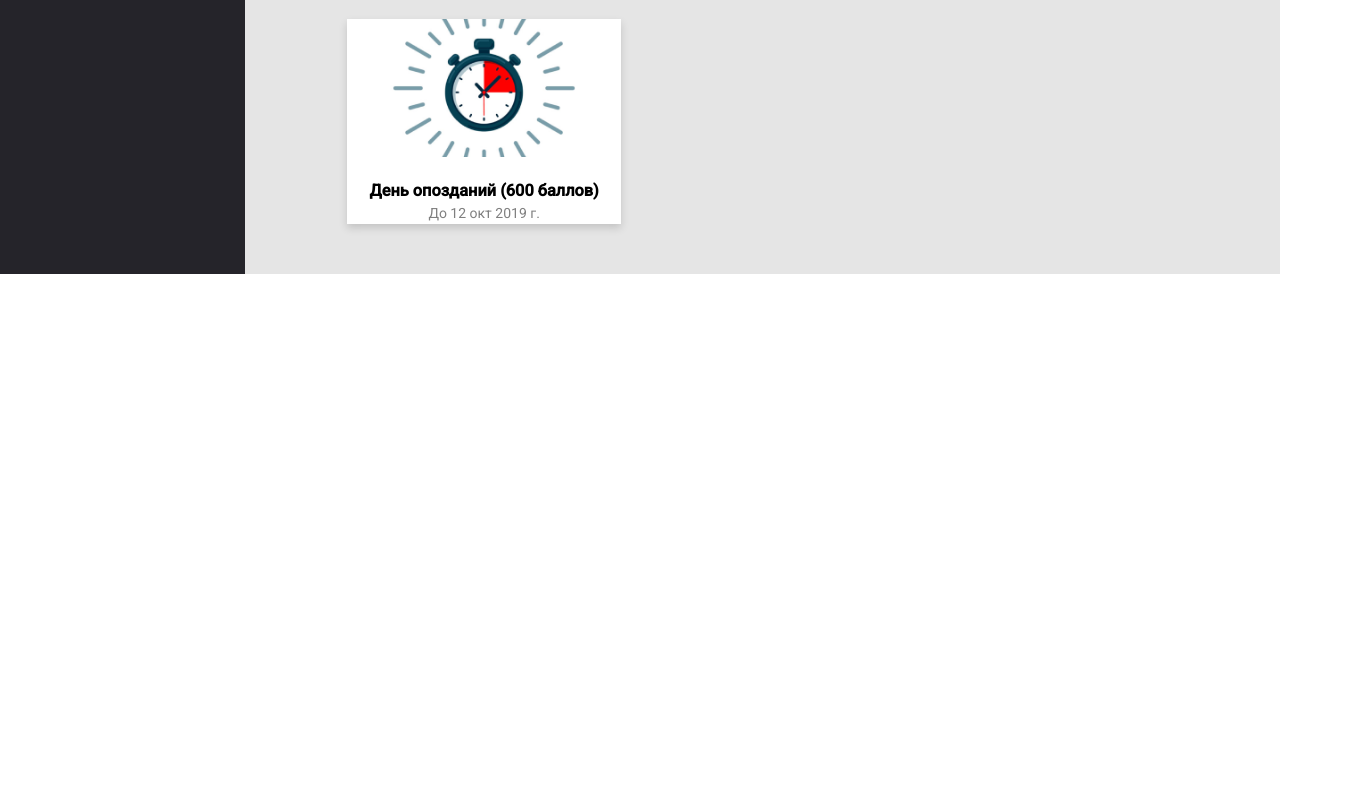
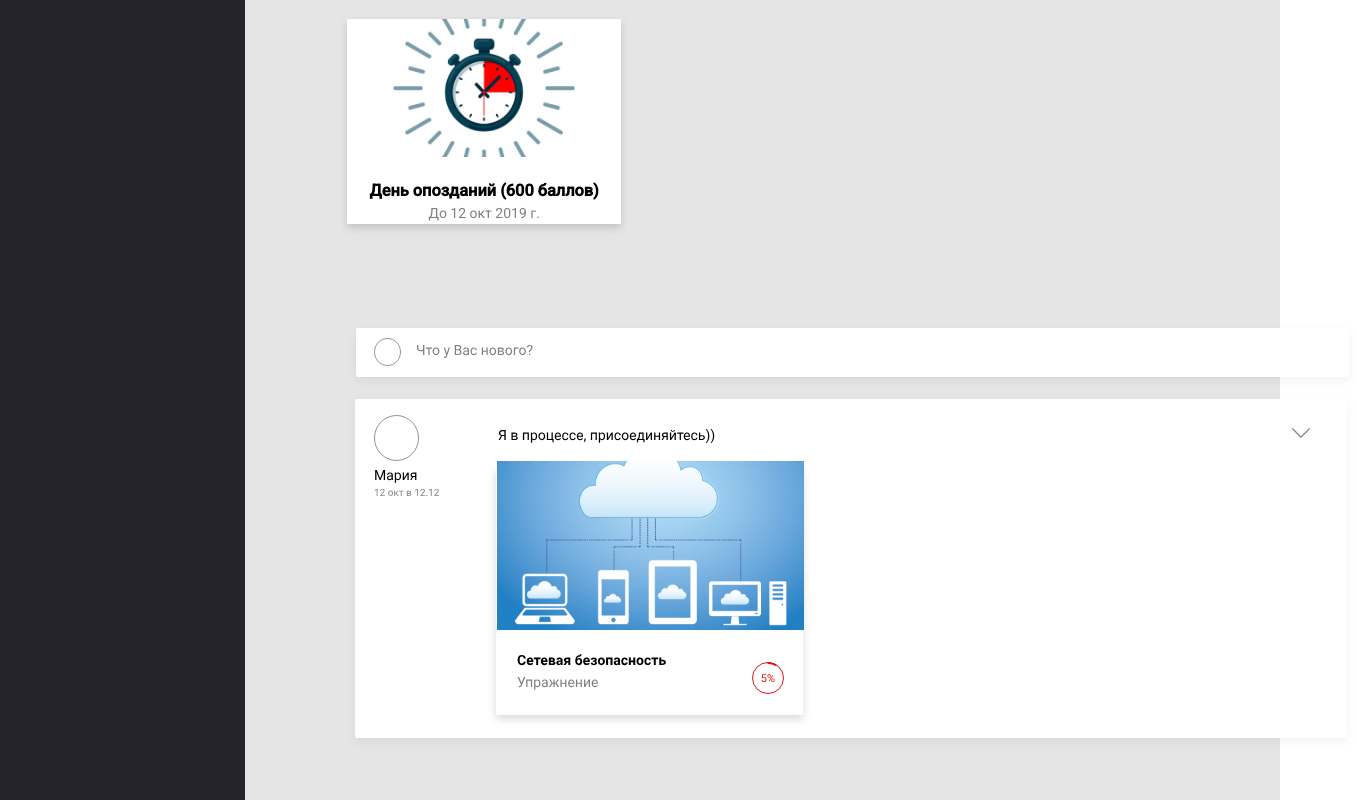
Before and after one commit to kaptn3/selectalk, a Nuxt app: page /profile in a window 1280 px wide. Shown: the part 805-1605 px from the top of the page, 1357 px wide, since content can reach past the window. Before the commit the page ends 1079 px from the top, so only its background shows below. Built offline with nearby package versions, Linux system fonts and the light colour scheme.

Commit message:
feat: add wall

```diff
--- a/pages/profile.vue
+++ b/pages/profile.vue
@@ -3,6 +3,7 @@
     <top/>
     <skills/>
     <achieves/>
+    <img src="/img/wall.svg" alt="">
   </div>
 </template>
 
@@ -19,3 +20,9 @@
     }
   };
 </script>
+
+<style scoped>
+  img {
+    margin: 50px 0 50px 102px;
+  }
+</style>
```
Also changed, not shown: static/img/wall.svg (added).
